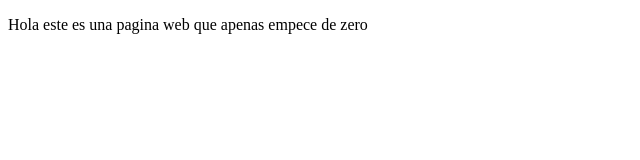
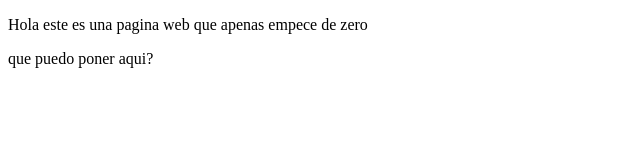
Before and after one commit to bryanmorrom/projectDemo, a plain HTML site: page index.html in a window 1280 px wide. Shown: the whole page, without its empty margins (0-640 px from the left). Drawn offline with Linux system fonts and the light colour scheme.

Commit message:
cambio para verificar

```diff
--- a/index.html
+++ b/index.html
@@ -7,5 +7,6 @@
 </head>
 <body>
     <p>Hola este es una pagina web que apenas empece de zero</p>
+    <p>que puedo poner aqui? </p>
 </body>
 </html>
```
